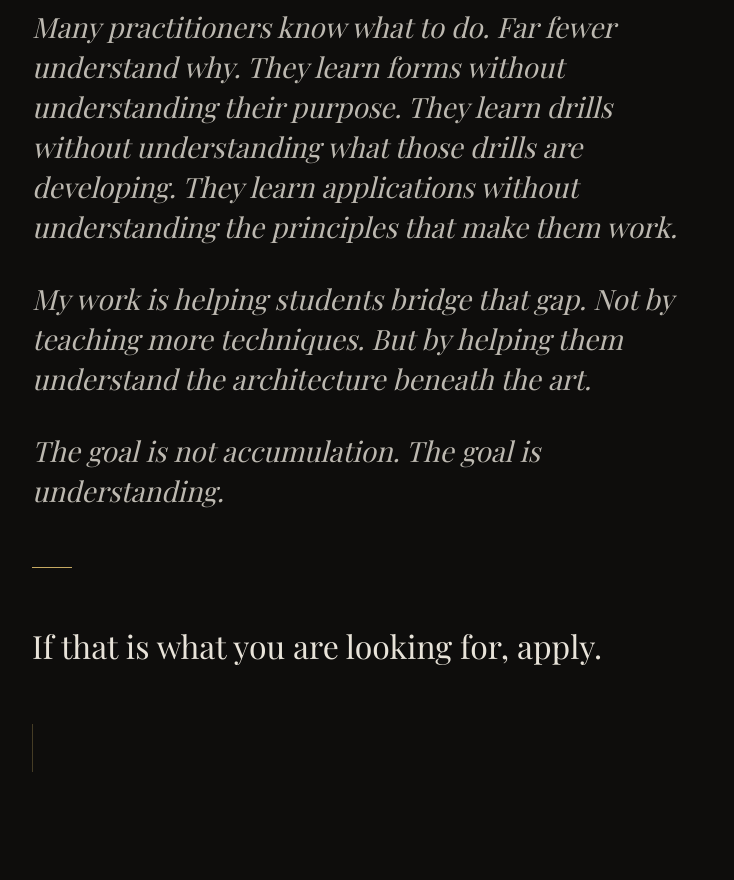
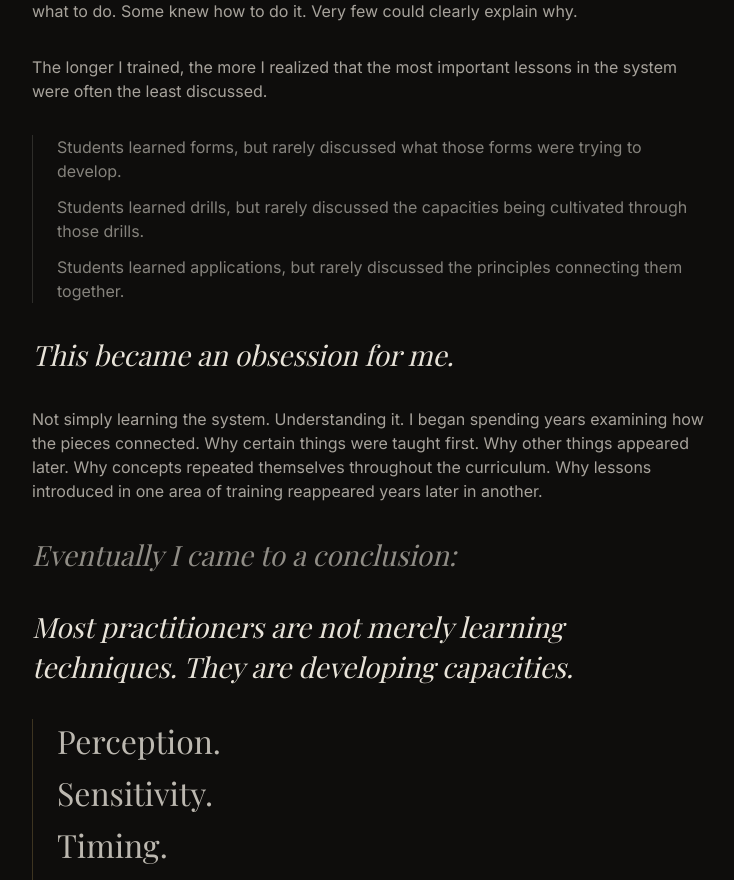
Before and after one commit to Racy79/kung-fu-legacy, a Next.js app: page / in a window 1280 px wide. Shown: the part 11120-12000 px from the top of the page, without its empty margins (272-1006 px from the left). Built offline with nearby package versions, Linux system fonts and the light colour scheme; no server answers.

Commit message:
Expand From Rafael section: personal journey, obsession with understanding, capacities list

```diff
--- a/app/components/Voice.tsx
+++ b/app/components/Voice.tsx
@@ -11,12 +11,14 @@ const stagger = {
   show: { transition: { staggerChildren: 0.2 } },
 }
 
-const lines = [
-  'Throughout my years of training and teaching, I became increasingly aware of a problem.',
-  'Many practitioners know what to do. Far fewer understand why. They learn forms without understanding their purpose. They learn drills without understanding what those drills are developing. They learn applications without understanding the principles that make them work.',
-  'My work is helping students bridge that gap. Not by teaching more techniques. But by helping them understand the architecture beneath the art.',
-  'The goal is not accumulation. The goal is understanding.',
-  'If that is what you are looking for, apply.',
+const capacities = [
+  'Perception.',
+  'Sensitivity.',
+  'Timing.',
+  'Distance.',
+  'Adaptation.',
+  'Judgment.',
+  'Understanding.',
 ]
 
 export default function Voice() {
@@ -51,22 +53,73 @@ export default function Voice() {
         <div className="w-px h-12 bg-gold/30 mb-14" />
 
         <motion.div variants={stagger} className="space-y-8">
-          {lines.slice(0, -1).map((line, i) => (
-            <motion.p
-              key={i}
-              variants={fadeUp}
-              className={i === 0 ? 'kfl-pullquote text-bone' : 'kfl-pullquote text-bone/80'}
-            >
-              {line}
-            </motion.p>
-          ))}
+
+          <motion.p variants={fadeUp} className="body text-bone/70">
+            Like many practitioners, I spent years learning forms, drills, applications, and techniques.
+          </motion.p>
+
+          <motion.p variants={fadeUp} className="body text-bone/70">
+            Over time I noticed something that troubled me. Many skilled practitioners could perform the movements, yet struggled to explain the deeper reasoning behind them. They knew what to do. Some knew how to do it. Very few could clearly explain why.
+          </motion.p>
+
+          <motion.p variants={fadeUp} className="body text-bone/70">
+            The longer I trained, the more I realized that the most important lessons in the system were often the least discussed.
+          </motion.p>
+
+          <motion.div variants={fadeUp} className="space-y-3 pl-6 border-l border-bone/15">
+            <p className="body text-bone/55">Students learned forms, but rarely discussed what those forms were trying to develop.</p>
+            <p className="body text-bone/55">Students learned drills, but rarely discussed the capacities being cultivated through those drills.</p>
+            <p className="body text-bone/55">Students learned applications, but rarely discussed the principles connecting them together.</p>
+          </motion.div>
+
+          <motion.p variants={fadeUp} className="kfl-pullquote text-bone">
+            This became an obsession for me.
+          </motion.p>
+
+          <motion.p variants={fadeUp} className="body text-bone/70">
+            Not simply learning the system. Understanding it. I began spending years examining how the pieces connected. Why certain things were taught first. Why other things appeared later. Why concepts repeated themselves throughout the curriculum. Why lessons introduced in one area of training reappeared years later in another.
+          </motion.p>
+
+          <motion.p variants={fadeUp} className="kfl-pullquote text-bone/60">
+            Eventually I came to a conclusion:
+          </motion.p>
+
+          <motion.p variants={fadeUp} className="kfl-pullquote text-bone">
+            Most practitioners are not merely learning techniques. They are developing capacities.
+          </motion.p>
+
+          <motion.div variants={stagger} className="space-y-2 pl-6 border-l border-gold/25">
+            {capacities.map((c, i) => (
+              <motion.p key={i} variants={fadeUp} className="kfl-pullquote--authority text-bone/80">
+                {c}
+              </motion.p>
+            ))}
+          </motion.div>
+
+          <motion.p variants={fadeUp} className="body text-bone/70">
+            The techniques are important. But they are not the destination. They are the vehicle.
+          </motion.p>
+
+          <motion.p variants={fadeUp} className="body text-bone/70">
+            Today, my greatest passion is helping students see what many practitioners spend decades overlooking. Not simply how to perform the art. But how to understand it.
+          </motion.p>
+
+          <motion.p variants={fadeUp} className="kfl-pullquote kfl-pullquote--gold">
+            Because when understanding improves, everything else improves with it.
+          </motion.p>
+
         </motion.div>
 
         <motion.div variants={fadeUp} className="gold-line mt-14 mb-14" />
 
-        <motion.p variants={fadeUp} className="kfl-pullquote--authority">
-          {lines[lines.length - 1]}
-        </motion.p>
+        <motion.div variants={stagger} className="space-y-4">
+          <motion.p variants={fadeUp} className="kfl-pullquote--authority">
+            My goal is not to create students who depend on me.
+          </motion.p>
+          <motion.p variants={fadeUp} className="kfl-pullquote--authority">
+            My goal is to help students see the art clearly enough to continue growing long after the lesson ends.
+          </motion.p>
+        </motion.div>
 
         <div className="w-px h-12 bg-gold/30 mt-14" />
       </motion.div>
```
